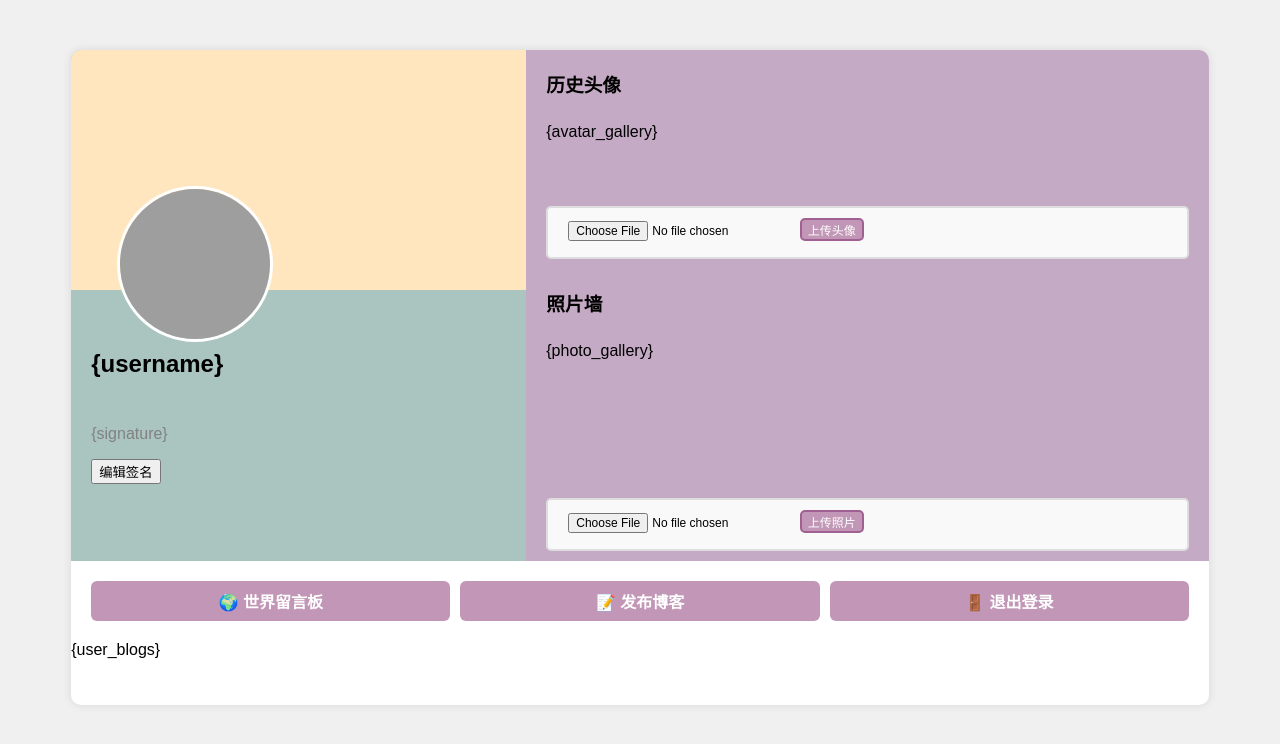
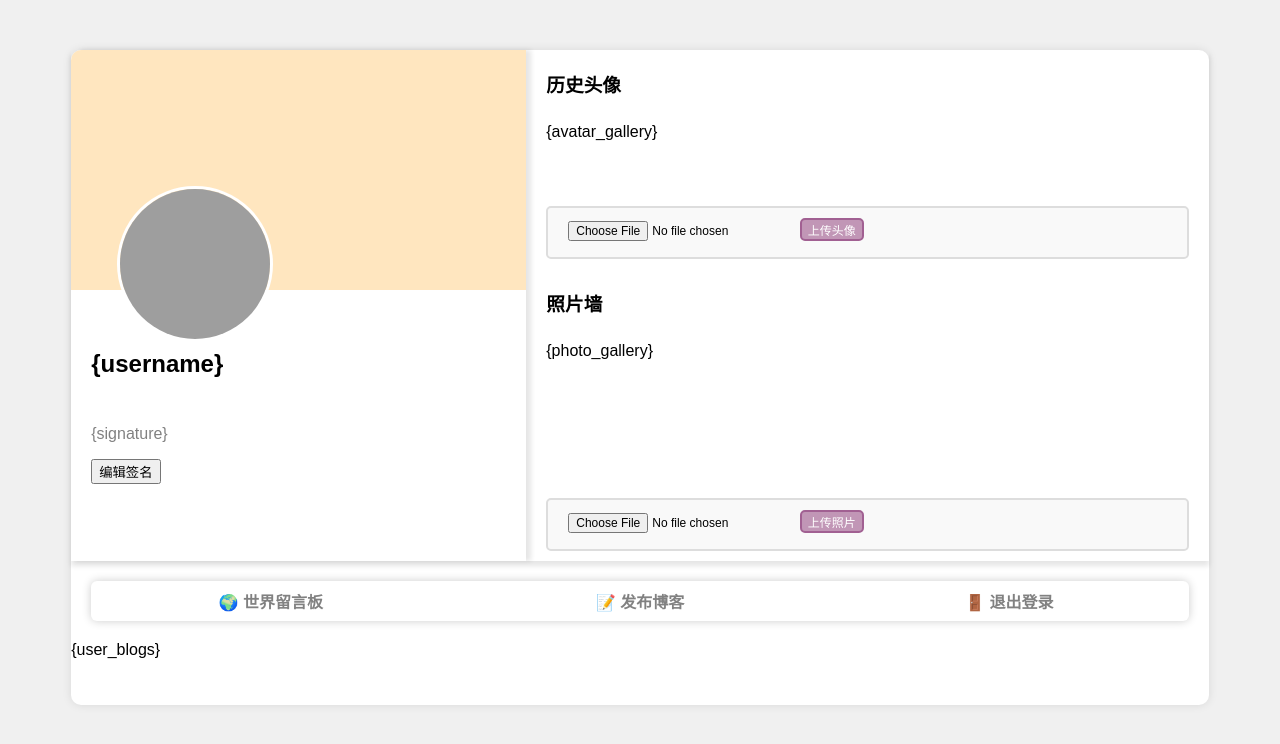
Before and after one commit to pluvo070/PHP-UserProfileSystem, a PHP site: template user_system/templates/dashboard.tpl.html in a window 1280 px wide. Shown: the top 744 px of the page. Run offline with PHP 8.4, Linux system fonts and the light colour scheme; the template is opened without the code that fills it, so the values that code supplies are empty; some web fonts are replaced; grey boxes are pictures that could not be loaded.

Commit message:
美化样式

```diff
--- a/user_system/css/dashboard.css
+++ b/user_system/css/dashboard.css
@@ -22,9 +22,6 @@ body {
     border-radius: 10px;
 }
 
-
-
-
 /* 个人信息区布局: 包括头像个签和照片 */
 
 #profile-section {
@@ -32,19 +29,24 @@ body {
     grid-template-columns: repeat(10, 1fr); /*分为10份*/
     grid-template-rows: 1fr;
     grid-gap: 0px;
+
+    box-shadow: 0px 5px 5px rgba(0, 0, 0, 0.1); /* 下侧阴影 */
+
 }
 
 /* 个人信息区布局左: 当前头像 + 签名 */
 
 #profile-left {
     grid-area: 1 / 1 / 2 / 5;
-    background-color: #aac5bf;
+    /* background-color: #aac5bf; */
     border-radius: 10px 0 0 0; /* 左上角 10px，其他角 0 */
 
     display: grid;
     grid-template-columns: repeat(6, 1fr);
     grid-template-rows: repeat(4, 1fr);
     grid-gap: 0px;
+
+    box-shadow: 5px 0 5px rgba(0, 0, 0, 0.1); /* 右侧阴影 */
 }
 
 #profile-left-bg{ /* 头图背景 */
@@ -83,7 +85,9 @@ body {
     color: #818181;
 }
 #signature-form{
-    padding: 0 0 0 20px;
+    grid-area: 4 / 1 / 5 / 7;
+    margin: 0;
+    padding: 0 20px 0 20px;
 
 }
 #signature-input{
@@ -93,7 +97,7 @@ body {
 
 #profile-right {
     grid-area: 1 / 5 / 2 / 11;
-    background-color: #c5aac5;
+    /* background-color: #c5aac5; */
     border-radius: 0 10px 0 0;
 
     display: grid;
@@ -250,20 +254,22 @@ body {
     grid-template-rows: 1fr;
     grid-gap: 10px;
     margin: 20px;
+    border-radius: 6px;
+    background-color: white;
+    box-shadow: 0 0 10px rgba(0, 0, 0, 0.2);
 }
 
 .gbook-link { /* 留言板链接按钮 */
     grid-area: 1 / 1 / 2 / 2;
     margin: 0;
     text-decoration: none;
-    background-color: #c196b6;
-    color: white;
+    /* background-color: #c196b6; */
+    color: #818181;
     padding: 8px 16px;
     border-radius: 6px;
     font-weight: bold;
     transition: background-color 0.3s;
-
-    display: flex;               /* 启用 Flexbox */
+    display: inline-flex;               /* 启用 Flexbox */
     justify-content: center;     /* 水平居中 */
     align-items: center;         /* 垂直居中 */
 }
@@ -271,8 +277,8 @@ body {
     grid-area: 1 / 2 / 2 / 3;
     margin: 0;
     text-decoration: none;
-    background-color: #c196b6;
-    color: white;
+    /* background-color: #c196b6; */
+    color: #818181;
     padding: 8px 16px;
     border-radius: 6px;
     font-weight: bold;
@@ -285,8 +291,8 @@ body {
     grid-area: 1 / 3 / 2 / 4;
     margin: 0;
     text-decoration: none;
-    background-color: #c196b6;
-    color: white;
+    /* background-color: #c196b6; */
+    color: #818181;
     padding: 8px 16px;
     border-radius: 6px;
     font-weight: bold;
@@ -308,5 +314,7 @@ body {
 
 .gbook-link:hover,.blog-link:hover,
 .logout-link:hover,.submit-button:hover { /* 按钮鼠标悬浮改色 */
-    background-color: #a16092;
+    color: white;
+    /* background-color: #a16092; */
+    background-color: #ad729f;
 }
```
